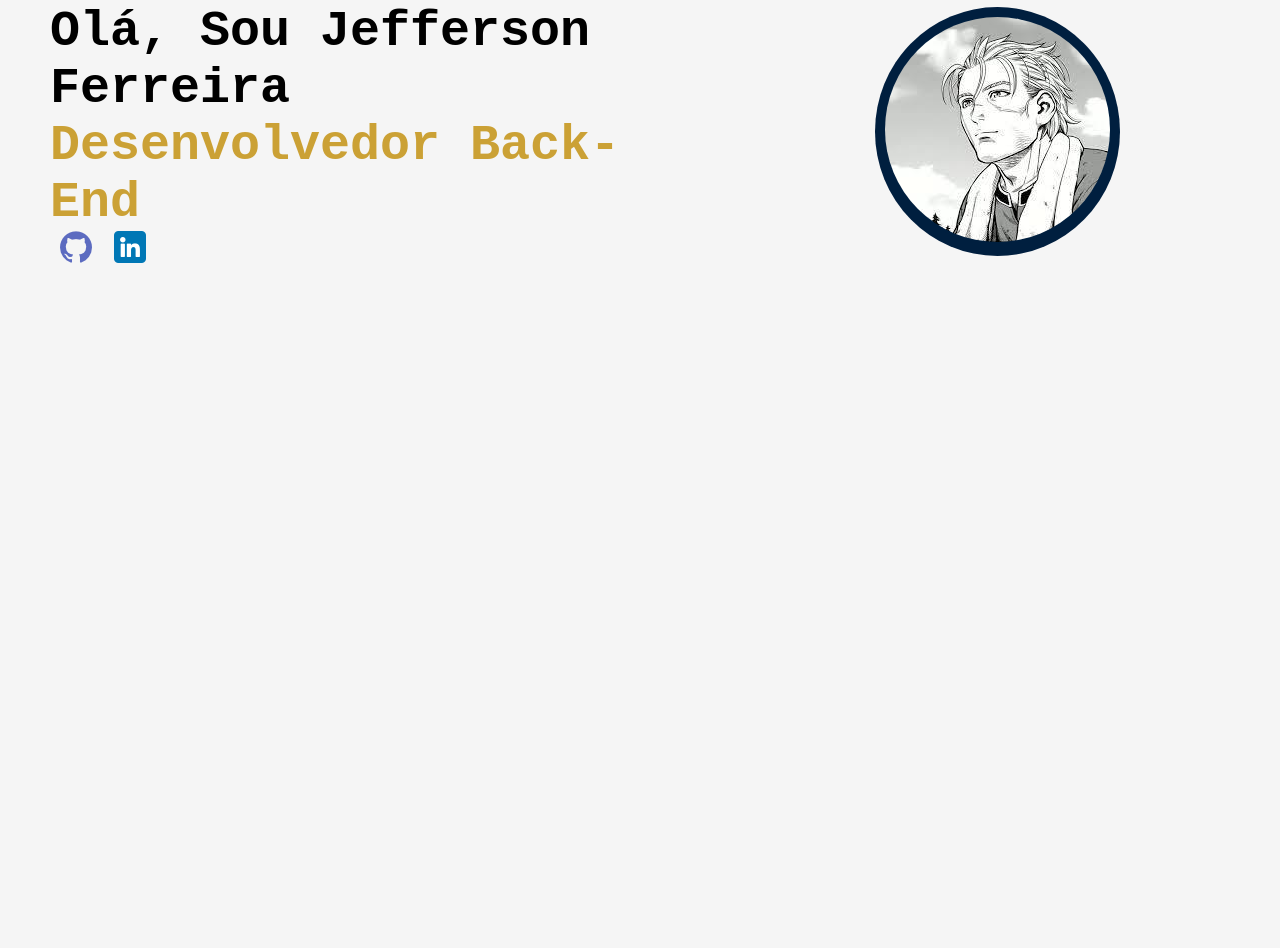
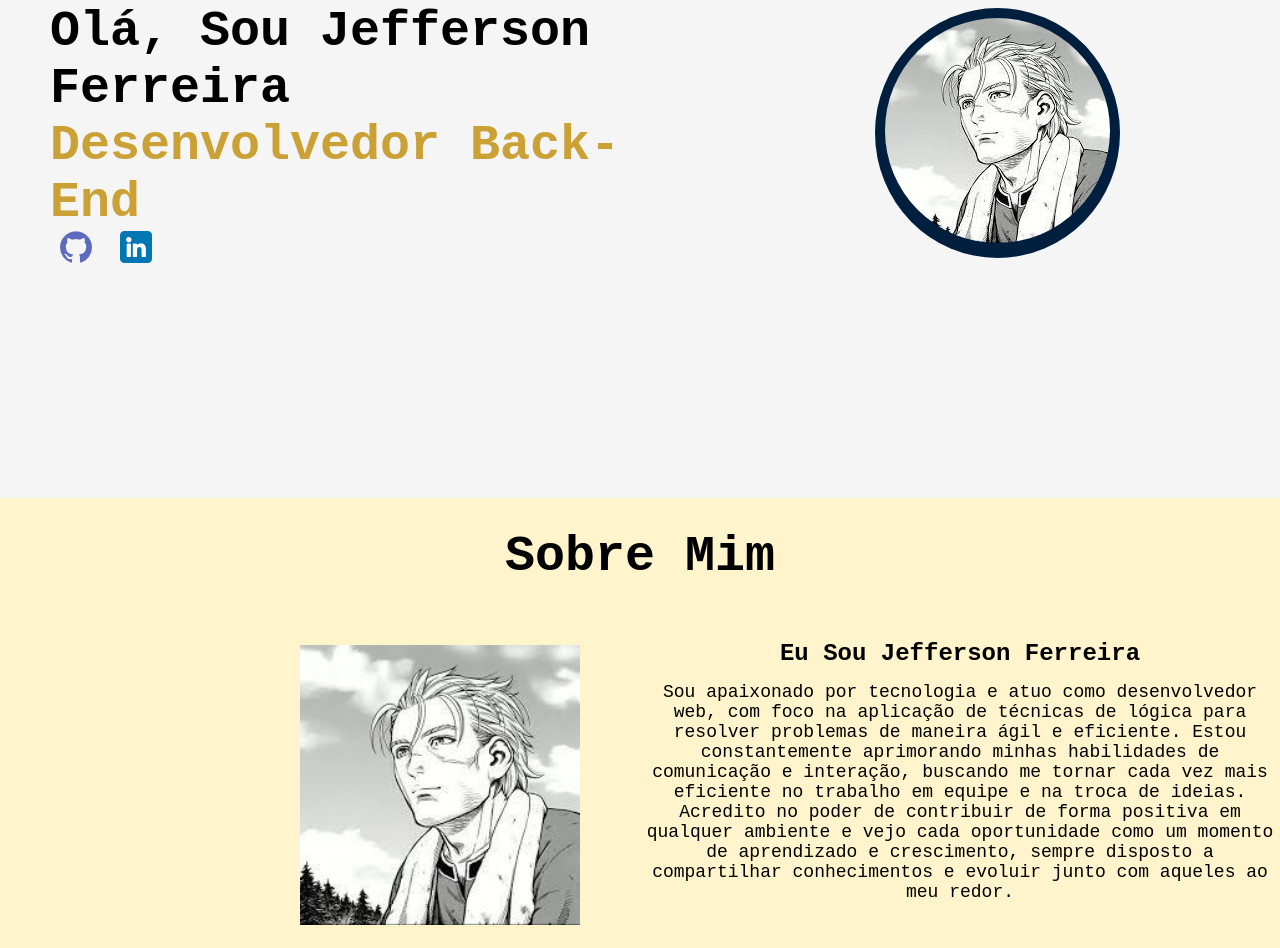
Before and after one commit to Jefferson-Matheus/portifolio-page, a plain HTML site: page index.html in a window 1280 px wide. Shown: the part 205-1153 px from the top of the page. Before the commit the page ends 800 px from the top, so only its background shows below. Drawn offline with Linux system fonts and the light colour scheme.

Commit message:
:sparkles: feat: implementando uma seção sobre mim

```diff
--- a/css/style.css
+++ b/css/style.css
@@ -2,6 +2,7 @@
     margin: 0;
     padding: 0;
     box-sizing: border-box;
+    font-family: 'Courier New', Courier, monospace;
 }
 
 body{
@@ -24,7 +25,7 @@ body{
 .navegation-page{
     font-weight: bold;
     font-size: 20px;
-    font-family: 'Courier New', Courier, monospace;
+    /*font-family: 'Courier New', Courier, monospace;*/
     float: right;
     margin: 30px 80px 0 0;
 }
@@ -46,7 +47,7 @@ body{
 
 .title{
     font-size: 50px;
-    font-family: 'Courier New', Courier, monospace;
+    /*font-family: 'Courier New', Courier, monospace;*/
 }
 
 .destaque{
@@ -72,3 +73,40 @@ body{
 #perfil{
     border-radius: 50%;
 }
+
+.about{
+    width: 100%;
+    height: 450px;
+    /*background-color: #FFDB58;*/
+    background-color: #FFF4CC;
+    margin-top: 230px;
+    text-align: center;
+}
+
+.about-title{
+    font-size: 50px;
+    padding: 30px 0 60px 0;
+}
+
+.about-me-conteiner{
+    width: 50%;
+    margin-left: 50%;
+    margin-top: -290px;
+}
+
+.about-text{
+    font-size: 18px;
+}
+
+.about-perfil-conteiner{
+    margin-left: -400px;
+}
+
+.about-me-tile{
+    padding-bottom: 15px;
+}
+
+.about-perfil{
+    width: 280px;
+    height: 280px;
+}
--- a/index.html
+++ b/index.html
@@ -11,14 +11,14 @@
     <header class="header-page">
         <img src="/imgs/tools-and-utensils.png" alt="logo" id="logo">
         <nav class="navegation-page">
-            <a href="#" id="item">Home</a>
-            <a href="#" id="item">About</a>
+            <a href="#home" id="item">Home</a>
+            <a href="#about" id="item">About</a>
             <a href="#" id="item">Skills</a>
             <a href="#" id="item">Contact</a>
         </nav>
     </header>
 
-    <main class= "content">
+    <main class= "content" id="home">
         <h1 class="title">Olá, Sou Jefferson Ferreira <span class="destaque">Desenvolvedor Back-End</span></h1>
 
         <a href="https://github.com/Jefferson-Matheus" id="contacts">
@@ -33,5 +33,25 @@
     <aside class="aside-photo-page">
         <img src="/imgs/thorffin.jpeg" alt="Perfil" id="perfil">
     </aside>
+
+    <section class="about" id="about">
+        <h2 class="about-title">Sobre Mim</h2>
+        <div class="about-perfil-conteiner">
+            <img src="/imgs/thorffin.jpeg" alt="perfil" class="about-perfil">
+        </div>
+
+
+        <div class="about-me-conteiner">
+            <h2 class="about-me-tile">Eu Sou Jefferson Ferreira</h2>
+            <p class="about-text">
+                Sou apaixonado por tecnologia e atuo como desenvolvedor web,
+                com foco na aplicação de técnicas de lógica para resolver problemas de maneira ágil e eficiente.
+                Estou constantemente aprimorando minhas habilidades de comunicação e interação,
+                buscando me tornar cada vez mais eficiente no trabalho em equipe e na troca de ideias.
+                Acredito no poder de contribuir de forma positiva em qualquer ambiente e vejo cada oportunidade como um momento de aprendizado e crescimento,
+                sempre disposto a compartilhar conhecimentos e evoluir junto com aqueles ao meu redor.
+            </p>
+        </div>
+    </section>
 </body>
 </html>
```
